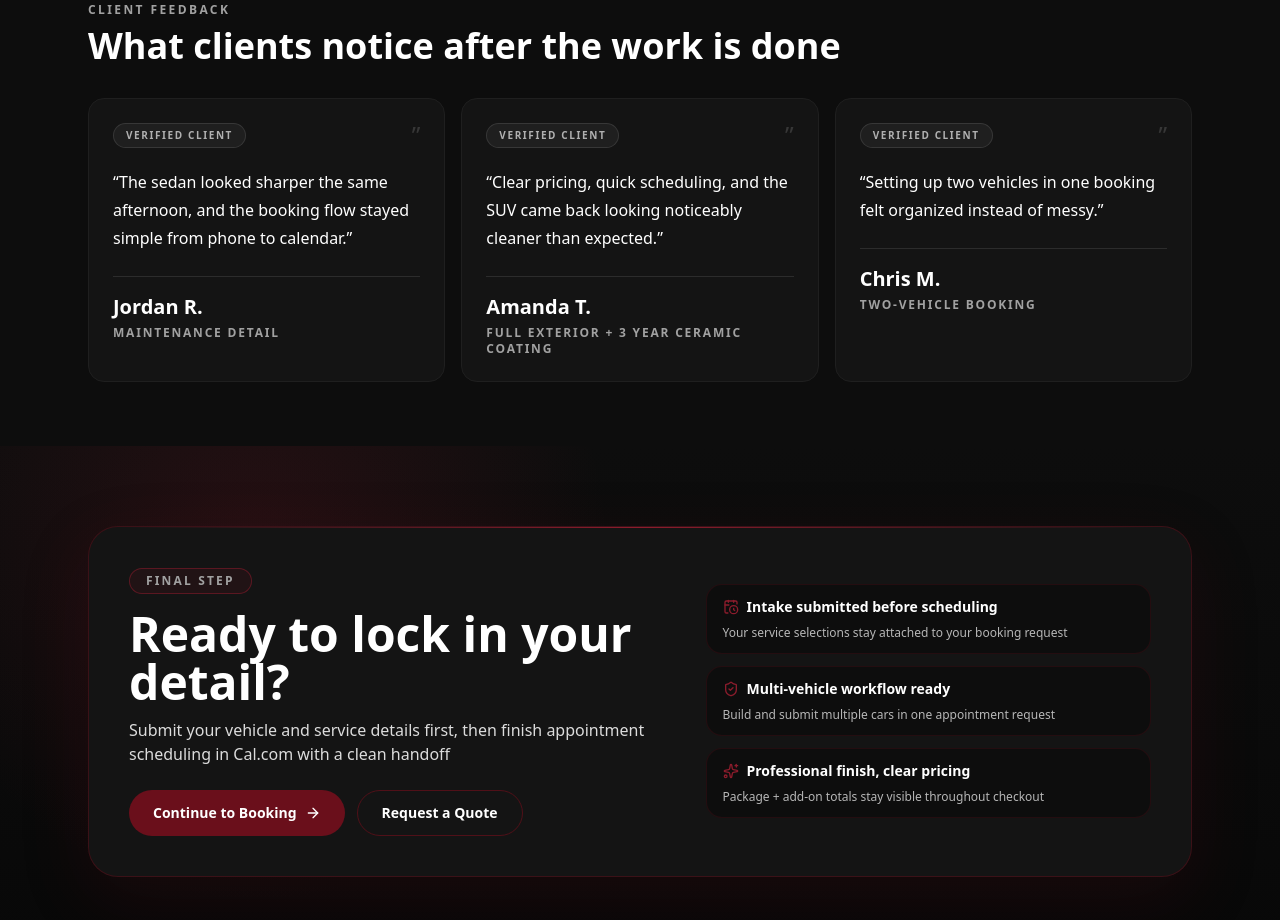
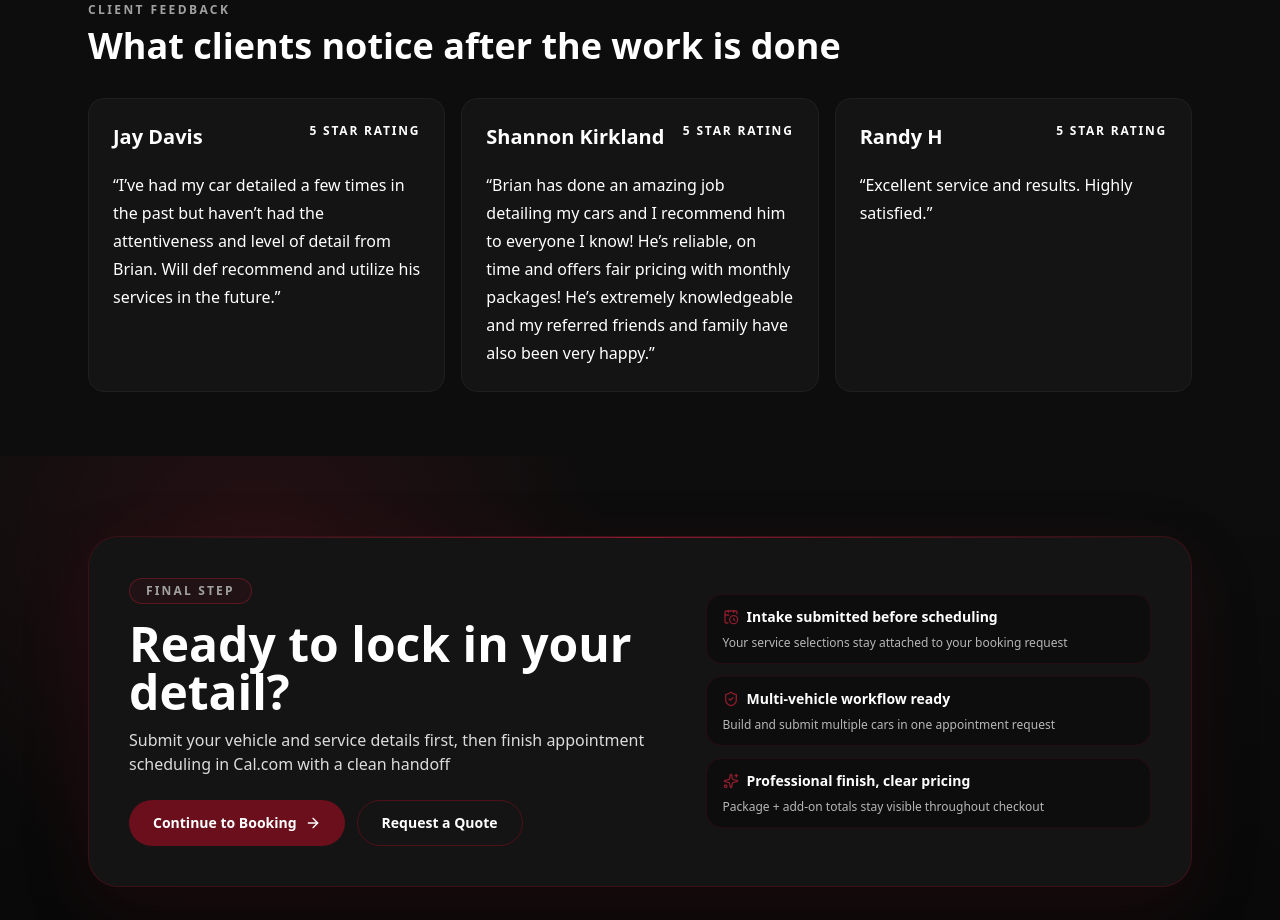
Before and after one commit to sakanastudio24-eng/CruznCleanWeb, a Next.js app in the folder apps/web/: page / in a window 1280 px wide. Shown: the part 2980-3900 px from the top of the page. Built offline with nearby package versions, Linux system fonts and the light colour scheme; no server answers.

Commit message:
content: replace placeholder reviews with real reviews

```diff
--- a/apps/web/components/sections/testimonials-section.tsx
+++ b/apps/web/components/sections/testimonials-section.tsx
@@ -1,7 +1,7 @@
 import { getHomeTestimonials } from '@/lib/site-data';
 
 /**
- * Renders customer quote highlights with service context.
+ * Renders customer quote highlights with real review ratings.
  */
 export function TestimonialsSection(): JSX.Element {
   const testimonials = getHomeTestimonials();
@@ -19,17 +19,11 @@ export function TestimonialsSection(): JSX.Element {
               className="fade-in-up rounded-2xl border border-line bg-[#141414] p-6 transition duration-300 hover:-translate-y-1 hover:border-burgundyAccent/45 hover:bg-burgundy/10 hover:shadow-[0_18px_36px_rgba(0,0,0,0.35)]"
               style={{ animationDelay: `${index * 140}ms` }}
             >
-              <div className="flex items-center justify-between gap-3">
-                <span className="rounded-full border border-white/10 bg-white/5 px-3 py-1 text-[10px] font-semibold uppercase tracking-[0.16em] text-white/65">
-                  Verified Client
-                </span>
-                <span className="text-2xl leading-none text-white/15">”</span>
+              <div className="flex items-start justify-between gap-3">
+                <p className="font-heading text-xl font-semibold text-white">{item.name}</p>
+                <p className="shrink-0 text-xs font-bold uppercase tracking-[0.15em] text-white">{item.rating}</p>
               </div>
               <p className="mt-5 text-base leading-7 text-white/82">“{item.quote}”</p>
-              <div className="mt-6 border-t border-white/10 pt-4">
-                <p className="font-heading text-xl font-semibold text-white">{item.name}</p>
-                <p className="mt-1 text-xs font-semibold uppercase tracking-[0.15em] text-fog">{item.service}</p>
-              </div>
             </article>
           ))}
         </div>
--- a/apps/web/lib/site-data.ts
+++ b/apps/web/lib/site-data.ts
@@ -19,8 +19,8 @@ export interface ProcessItem {
 
 export interface TestimonialItem {
   name: string;
+  rating: string;
   quote: string;
-  service: string;
 }
 
 /**
@@ -87,19 +87,21 @@ export function getHomeProcess(): ProcessItem[] {
 export function getHomeTestimonials(): TestimonialItem[] {
   return [
     {
-      name: 'Jordan R.',
-      quote: 'The sedan looked sharper the same afternoon, and the booking flow stayed simple from phone to calendar.',
-      service: 'Maintenance Detail',
+      name: 'Jay Davis',
+      rating: '5 star rating',
+      quote:
+        'I’ve had my car detailed a few times in the past but haven’t had the attentiveness and level of detail from Brian. Will def recommend and utilize his services in the future.',
     },
     {
-      name: 'Amanda T.',
-      quote: 'Clear pricing, quick scheduling, and the SUV came back looking noticeably cleaner than expected.',
-      service: 'Full Exterior + 3 Year Ceramic Coating',
+      name: 'Shannon Kirkland',
+      rating: '5 star rating',
+      quote:
+        'Brian has done an amazing job detailing my cars and I recommend him to everyone I know! He’s reliable, on time and offers fair pricing with monthly packages! He’s extremely knowledgeable and my referred friends and family have also been very happy.',
     },
     {
-      name: 'Chris M.',
-      quote: 'Setting up two vehicles in one booking felt organized instead of messy.',
-      service: 'Two-Vehicle Booking',
+      name: 'Randy H',
+      rating: '5 star rating',
+      quote: 'Excellent service and results. Highly satisfied.',
     },
   ];
 }
```
